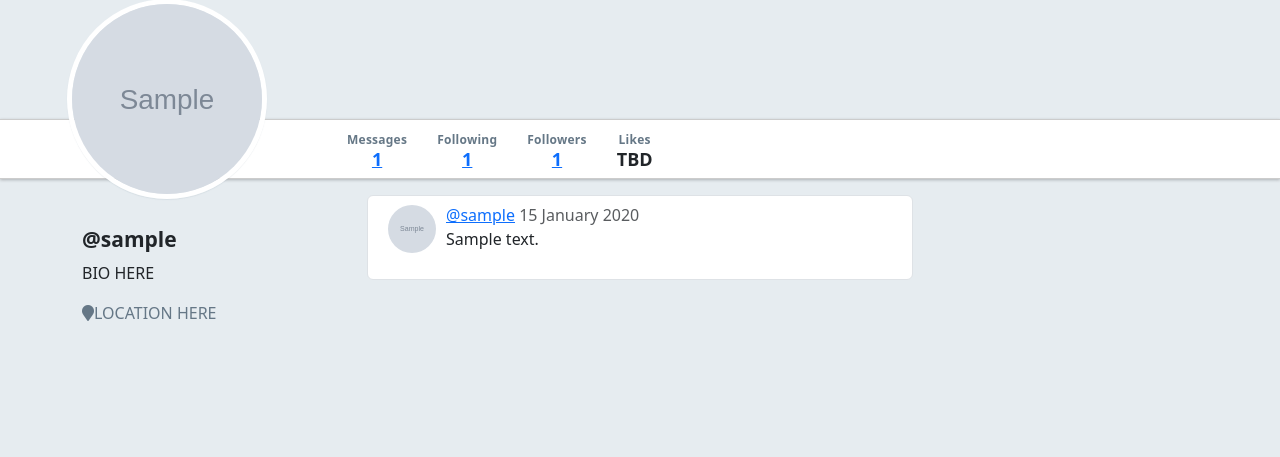
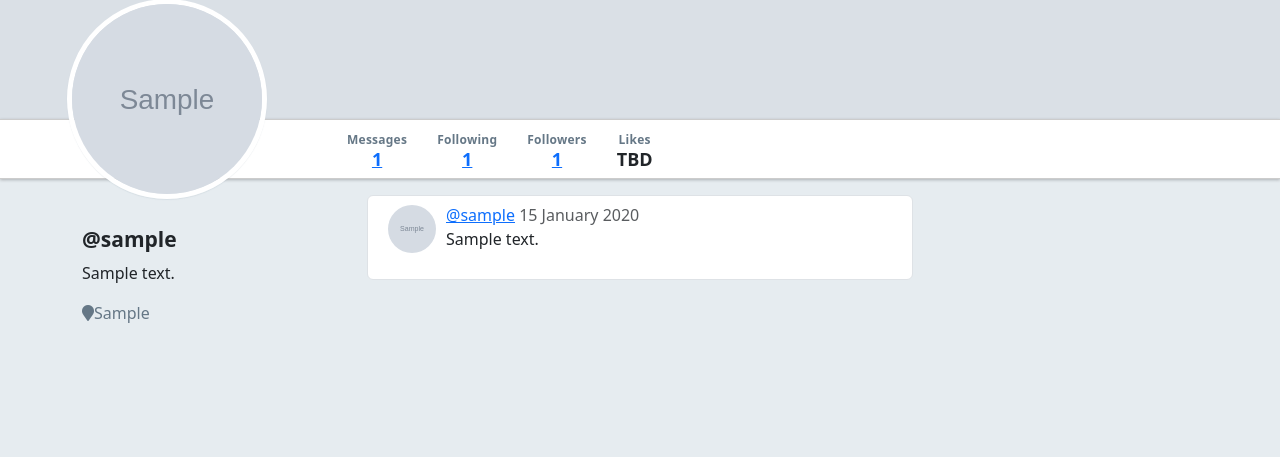
Before and after one commit to DonJVS/Warbler_Twitter_Clone, a Flask app: page /users/1 in a window 1280 px wide. Shown: the part 287-744 px from the top of the page. Run offline with Flask 2, Linux system fonts and the light colour scheme; tables that the repository leaves empty hold one stand-in row (values such as "Sample post"); grey boxes marked "Sample" are stand-in pictures; some libraries are stand-ins or nearby versions.

Commit message:
added user background image, user location, and user bio to the profile details

```diff
--- a/templates/users/detail.html
+++ b/templates/users/detail.html
@@ -2,7 +2,7 @@
 
 {% block content %}
 
-<div id="warbler-hero" class="full-width"></div>
+<div id="warbler-hero" class="full-width" style="background-image: url('{{ user.header_image_url }}');"></div>
 <img src="{{ user.image_url }}" alt="Image for {{ user.username }}" id="profile-avatar">
 <div class="row full-width">
   <div class="container">
@@ -58,8 +58,8 @@
 <div class="row">
   <div class="col-sm-3">
     <h4 id="sidebar-username">@{{ user.username }}</h4>
-    <p>BIO HERE</p>
-    <p class="user-location"><span class="fa fa-map-marker"></span>LOCATION HERE</p>
+    <p>{{ user.bio or 'No bio available' }}</p>
+    <p class="user-location"><span class="fa fa-map-marker"></span>{{ user.location or 'No location available' }}</p>
   </div>
 
   {% block user_details %}
```
